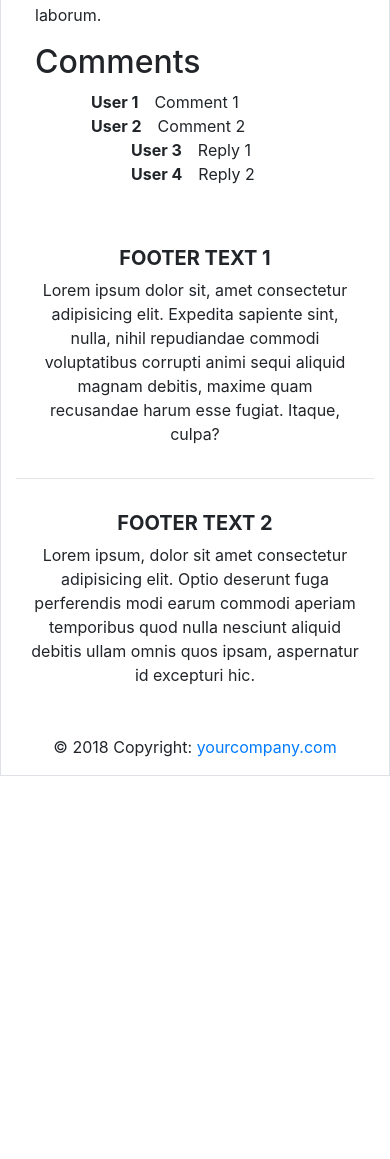
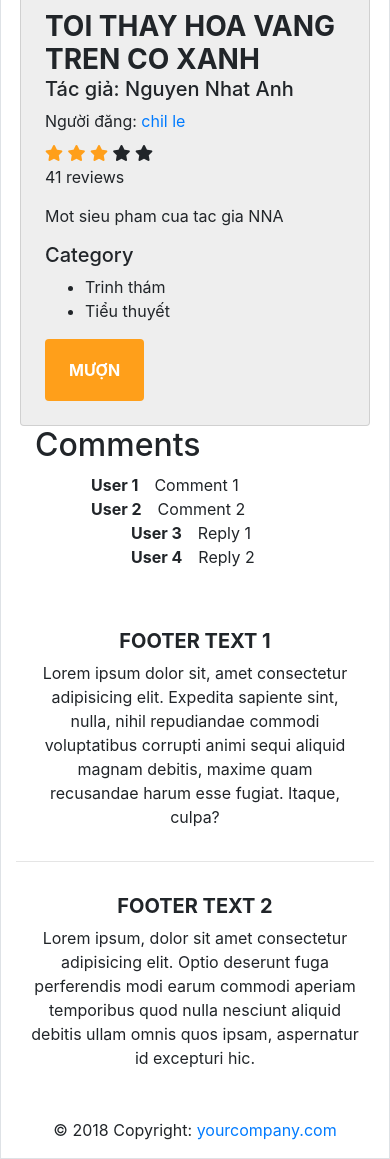
Before and after one commit to haidangbosco/cnpmnc.182.yasuo, a PHP site: page /bookinfo.php?id=1 in a window 390 px wide; the page is wider, and only the part inside the window is pictured. Shown: the part 838-1997 px from the top of that part. Before the commit the page ends 1614 px from the top of that part, so only its background shows below. Run offline with PHP 8.4, Linux system fonts and the light colour scheme; data comes from the database, SQL or seed files in the repository; some libraries are stand-ins or nearby versions.

Commit message:
fix ui list book and book_info

```diff
--- a/bookinfo.php
+++ b/bookinfo.php
@@ -34,42 +34,214 @@ if(empty(isset($_GET['id']))){
 	<link rel="stylesheet prefetch" href="http://cdnjs.cloudflare.com/ajax/libs/bootstrap-datepicker/1.3.0/css/datepicker.css">
 	<script src="http://cdnjs.cloudflare.com/ajax/libs/bootstrap-datepicker/1.3.0/js/bootstrap-datepicker.js"></script>
 	<script src="https://cdnjs.cloudflare.com/ajax/libs/moment.js/2.18.1/moment.js"></script>
-	<title>book deliverer</title>
+    <title>book deliverer</title>
+    <style>
+
+/*****************globals*************/
+body {
+  overflow-x: hidden; }
+
+img {
+  max-width: 100%; }
+
+.preview {
+  display: -webkit-box;
+  display: -webkit-flex;
+  display: -ms-flexbox;
+  display: flex;
+  -webkit-box-orient: vertical;
+  -webkit-box-direction: normal;
+  -webkit-flex-direction: column;
+      -ms-flex-direction: column;
+          flex-direction: column; }
+  @media screen and (max-width: 996px) {
+    .preview {
+      margin-bottom: 20px; } }
+
+.preview-pic {
+  -webkit-box-flex: 1;
+  -webkit-flex-grow: 1;
+      -ms-flex-positive: 1;
+          flex-grow: 1; }
+
+.preview-thumbnail.nav-tabs {
+  border: none;
+  margin-top: 15px; }
+  .preview-thumbnail.nav-tabs li {
+    width: 18%;
+    margin-right: 2.5%; }
+    .preview-thumbnail.nav-tabs li img {
+      max-width: 100%;
+      display: block; }
+    .preview-thumbnail.nav-tabs li a {
+      padding: 0;
+      margin: 0; }
+    .preview-thumbnail.nav-tabs li:last-of-type {
+      margin-right: 0; }
+
+.tab-content {
+  overflow: hidden; }
+  .tab-content img {
+    width: 100%;
+    -webkit-animation-name: opacity;
+            animation-name: opacity;
+    -webkit-animation-duration: .3s;
+            animation-duration: .3s; }
+
+.card {
+  margin-top: 50px;
+  background: #eee;
+  padding: 3em;
+  line-height: 1.5em; }
+
+@media screen and (min-width: 997px) {
+  .wrapper {
+    display: -webkit-box;
+    display: -webkit-flex;
+    display: -ms-flexbox;
+    display: flex; } }
+
+.details {
+  display: -webkit-box;
+  display: -webkit-flex;
+  display: -ms-flexbox;
+  display: flex;
+  -webkit-box-orient: vertical;
+  -webkit-box-direction: normal;
+  -webkit-flex-direction: column;
+      -ms-flex-direction: column;
+          flex-direction: column; }
+
+.colors {
+  -webkit-box-flex: 1;
+  -webkit-flex-grow: 1;
+      -ms-flex-positive: 1;
+          flex-grow: 1; }
+
+.product-title, .price, .sizes, .colors {
+  text-transform: UPPERCASE;
+  font-weight: bold; }
+
+.checked, .price span {
+  color: #ff9f1a; }
+
+.product-title, .rating, .product-description, .price, .vote, .sizes {
+  margin-bottom: 15px; }
+
+.product-title {
+  margin-top: 0; }
+
+.size {
+  margin-right: 10px; }
+  .size:first-of-type {
+    margin-left: 40px; }
+
+.color {
+  display: inline-block;
+  vertical-align: middle;
+  margin-right: 10px;
+  height: 2em;
+  width: 2em;
+  border-radius: 2px; }
+  .color:first-of-type {
+    margin-left: 20px; }
+
+.add-to-cart, .like {
+  background: #ff9f1a;
+  padding: 1.2em 1.5em;
+  border: none;
+  text-transform: UPPERCASE;
+  font-weight: bold;
+  color: #fff;
+  -webkit-transition: background .3s ease;
+          transition: background .3s ease; }
+  .add-to-cart:hover, .like:hover {
+    background: #b36800;
+    color: #fff; }
+
+.not-available {
+  text-align: center;
+  line-height: 2em; }
+  .not-available:before {
+    font-family: fontawesome;
+    content: "\f00d";
+    color: #fff; }
+
+.orange {
+  background: #ff9f1a; }
+
+.green {
+  background: #85ad00; }
+
+.blue {
+  background: #0076ad; }
+
+.tooltip-inner {
+  padding: 1.3em; }
+
+@-webkit-keyframes opacity {
+  0% {
+    opacity: 0;
+    -webkit-transform: scale(3);
+            transform: scale(3); }
+  100% {
+    opacity: 1;
+    -webkit-transform: scale(1);
+            transform: scale(1); } }
+
+@keyframes opacity {
+  0% {
+    opacity: 0;
+    -webkit-transform: scale(3);
+            transform: scale(3); }
+  100% {
+    opacity: 1;
+    -webkit-transform: scale(1);
+            transform: scale(1); } }
+
+/*# sourceMappingURL=style.css.map */
+    </style>
 </head>
 <body>
 	<div class="container border">
 	<?php include 'header.php' ?>
 	<div class="container p-1">
-		<div class="row container">
-			<div class="col-3">
-				<img src="<?php echo $book['image'] ?>" alt="No image found">
-			</div>
-			<div class="row col-9">
-				<div class="col-6 container">
-					<span class="h1"><?php echo $book['name']; ?></span>
-					<div><?php echo $book['rating']; ?>/10</div>
-					<div class="h5"><?php echo $book['author']; ?></div>
-				</div>
-				<div class="col-6 container">
-					<div>Category
+        <h3>Book info</h3>
+    <div class="card mt-0 p-4">
+				<div class="wrapper row">
+					<div class="preview col-md-6">
+
+						<div class="preview-pic tab-content">
+						  <div class="tab-pane active" id="pic-1"><img height="700px" src="<?php echo $book['image'] ?>" /></div>
+						</div>
+					</div>
+					<div class="details col-md-6">
+						<h3 class="product-title mb-0"><?php echo $book["name"] ?></h3>
+                        <h5 class="mb-2">Tác giả: <?php echo $book['author']; ?></h5>
+                        <div class="mb-2">Người đăng:<a href="./userprofile.php?id=<?php echo $author['id']?>"> <?php echo $author['fullname']; ?> </a></div>
+						<div class="rating">
+							<div class="stars">
+								<span class="fa fa-star checked"></span>
+								<span class="fa fa-star checked"></span>
+								<span class="fa fa-star checked"></span>
+								<span class="fa fa-star"></span>
+								<span class="fa fa-star"></span>
+							</div>
+							<span class="review-no">41 reviews</span>
+						</div>
+                        <p class="product-description"><?php echo $book["description"] ?></p>
+                        <div>
+                            <h5>Category</h5>
 						<ul>
 							<li>Trinh thám</li>
 							<li>Tiểu thuyết</li>
 						</ul></div>
-						<div>Người đăng:<a href="./userprofile.php?id=<?php echo $author['id']?>"> <?php echo $author['fullname']; ?> </a></div>
-					</div>
-					<div class="row">
-						<button>Mượn</button>
-						<button>Thêm vào giỏ</button>
+						<div class="action">
+							<button class="add-to-cart btn btn-default" type="button">Mượn</button>
+						</div>
 					</div>
 				</div>
-			</div>
-			<!-- Decription -->
-			<div class="container">
-				<div class="h2">Description</div>
-				<p>Lorem ipsum dolor sit amet, consectetur adipiscing elit, sed do eiusmod tempor incididunt ut labore et dolore magna aliqua. Ut enim ad minim veniam, quis nostrud exercitation ullamco laboris nisi ut aliquip ex ea commodo consequat. Duis aute irure dolor in reprehenderit in voluptate velit esse cillum dolore eu fugiat nulla pariatur. Excepteur sint occaecat cupidatat non proident, sunt in culpa qui officia deserunt mollit anim id est laborum.</p>
-			</div>
-
+		</div>
 			<!-- Comments -->
 			<div id="comments" class="container">
 				<div class="h2">Comments</div>
```
Also changed, not shown: books.php (+6 -8 lines).
